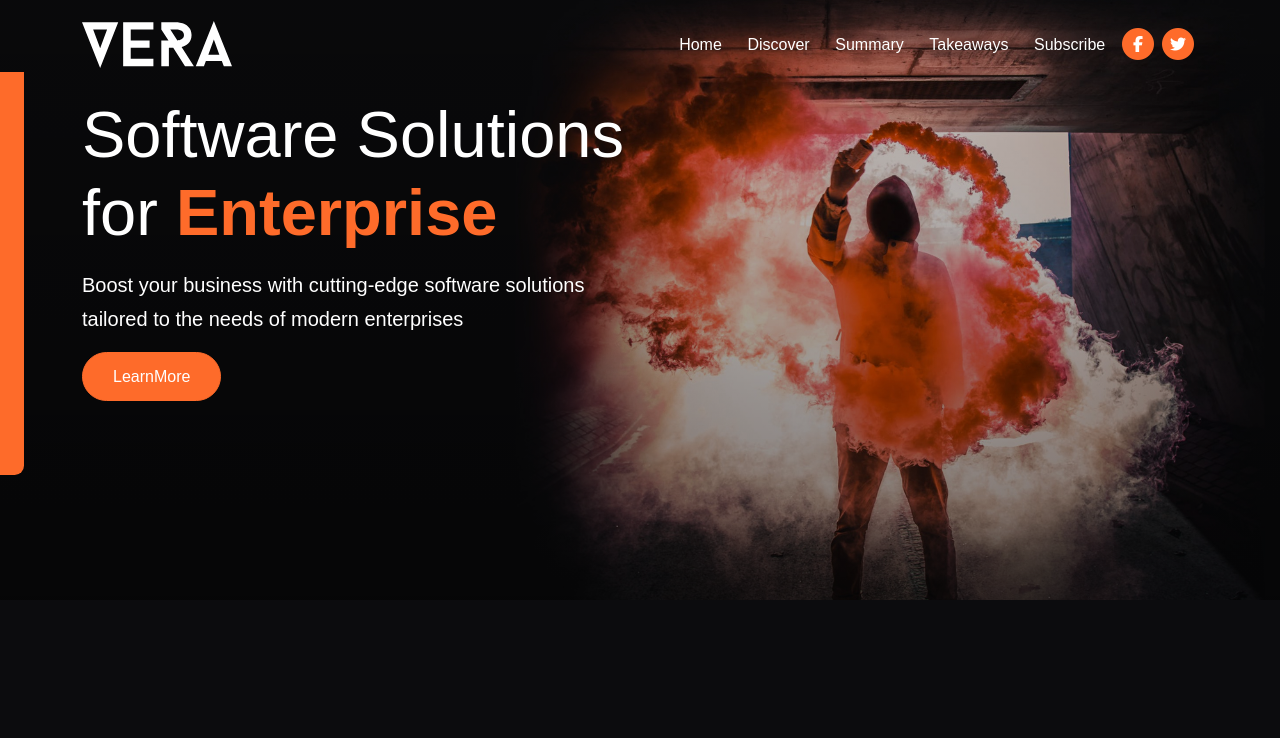
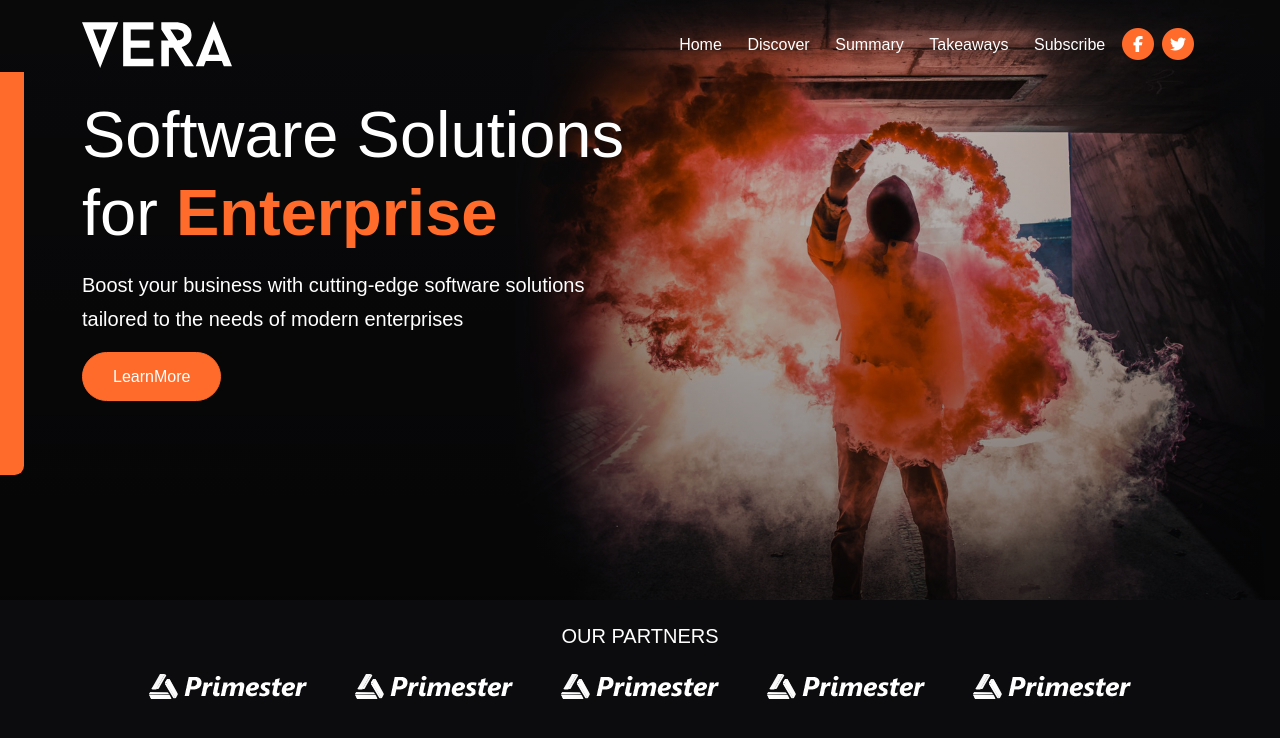
Before and after one commit to qaiserHameed/vera-website-bootstrap, a website: page index.html in a window 1280 px wide. Drawn offline with nearby package versions, Linux system fonts and the light colour scheme; files that its build step writes are made by us from their sources.

Commit message:
Partners section

```diff
--- a/index.html
+++ b/index.html
@@ -72,6 +72,35 @@
         </div>
       </header>
 
+      <!-- Partners  -->
+
+      <section class=".partners py-4 overflow-hidden">
+        <div class="container">
+            <div class="row">
+                <div class="col-lg-10 offset-lg-1">
+                    <h5 class="text-center mb-4 text-uppercase">Our Partners</h5>
+                    <div class="d-flex justify-content-center align-items-center text-center">
+                        <div>
+                            <img src="./images/partner-logo-1.png" alt="" class="mx-4">
+                        </div>
+                        <div class="d-none d-sm-block">
+                            <img src="./images/partner-logo-1.png" alt="" class="mx-4">
+                        </div>
+                        <div class="d-none d-md-block">
+                            <img src="./images/partner-logo-1.png" alt="" class="mx-4">
+                        </div>
+                        <div class="d-none d-lg-block">
+                            <img src="./images/partner-logo-1.png" alt="" class="mx-4">
+                        </div>
+                        <div class="d-none d-lg-block">
+                            <img src="./images/partner-logo-1.png" alt="" class="mx-4">
+                        </div>
+                    </div>
+                </div>
+            </div>
+        </div>
+      </section>
+
 
 
 
```
